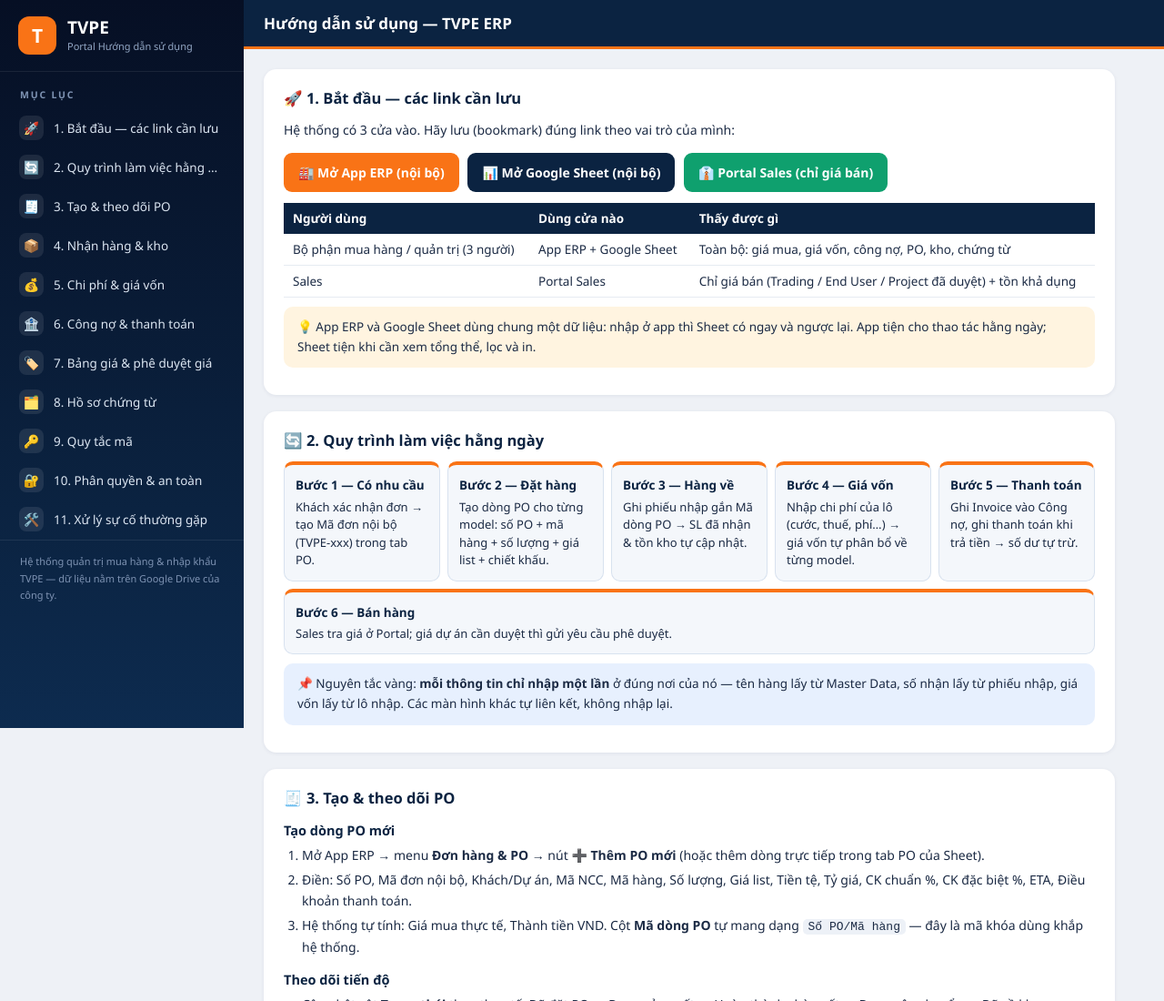
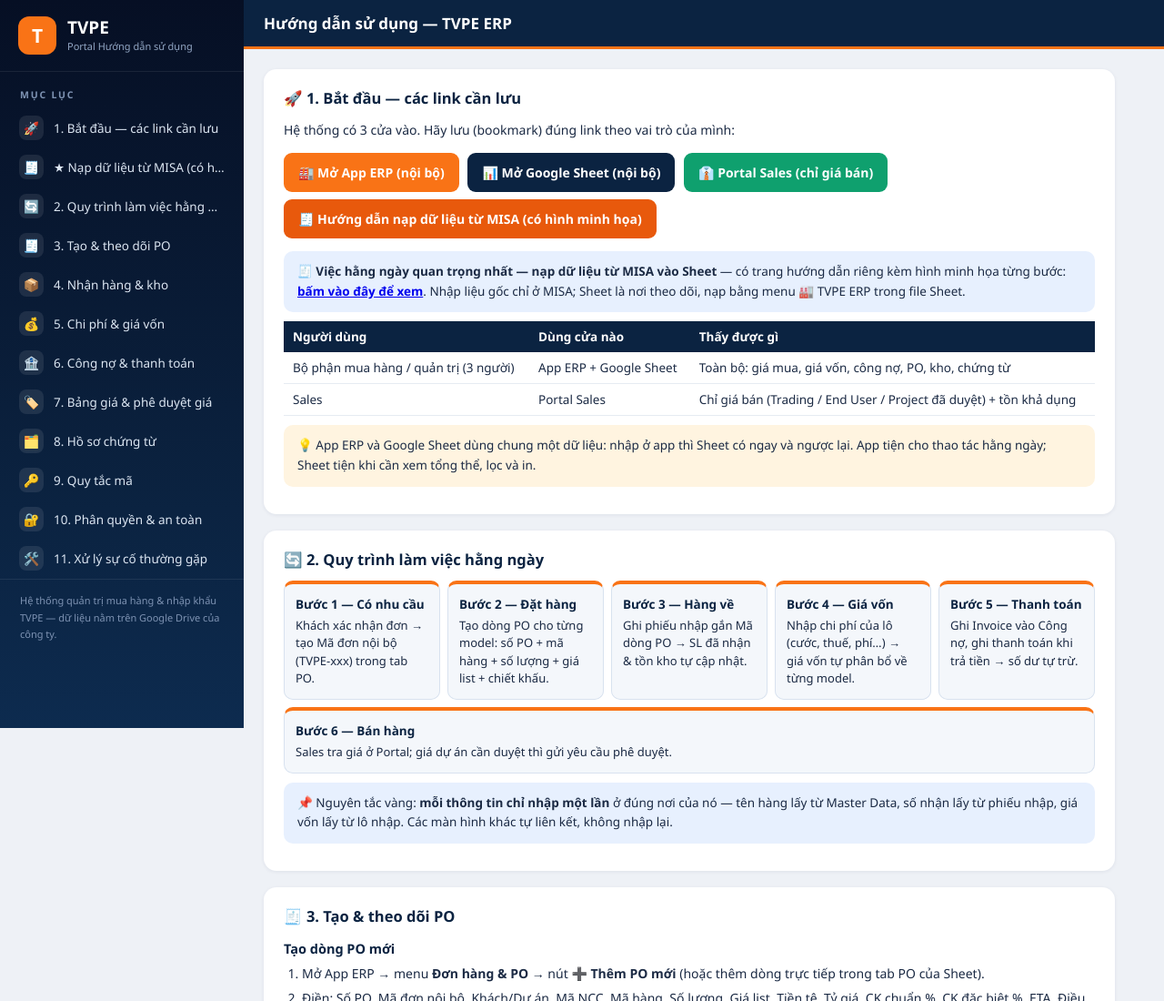
Before and after one commit to hanglex9x-cmyk/tvpe-purchasing-demo, a plain HTML site: page huong-dan.html in a window 1280 px wide. Shown: the top 1100 px of the page at 91% size. Drawn offline with Linux system fonts and the light colour scheme.

Commit message:
Add MISA guide links to main portal

```diff
--- a/huong-dan.html
+++ b/huong-dan.html
@@ -61,6 +61,7 @@
     <div class="menu-label">Mục lục</div>
     <nav class="menu">
       <a href="#bat-dau"><span class="ic">🚀</span><span class="tx">1. Bắt đầu — các link cần lưu</span></a>
+      <a href="huong-dan-nap-misa.html"><span class="ic">🧾</span><span class="tx">★ Nạp dữ liệu từ MISA (có hình minh họa)</span></a>
       <a href="#quy-trinh"><span class="ic">🔄</span><span class="tx">2. Quy trình làm việc hằng ngày</span></a>
       <a href="#po"><span class="ic">🧾</span><span class="tx">3. Tạo & theo dõi PO</span></a>
       <a href="#kho"><span class="ic">📦</span><span class="tx">4. Nhận hàng & kho</span></a>
@@ -86,7 +87,9 @@
           <a class="btn" href="https://script.google.com/macros/s/AKfycbyPt1GU9y6gqNgYtORdUqHvl2fqNamj1P9s0-inQHmnTHoK9NCBgBc2caV8Hx9CbF2mTw/exec" target="_blank">🏭 Mở App ERP (nội bộ)</a>
           <a class="btn navy" href="https://docs.google.com/spreadsheets/d/1CpytSjhaYifMFo8SSCIEJA9GYKdINLEylXMPGpKSvh4/edit" target="_blank">📊 Mở Google Sheet (nội bộ)</a>
           <a class="btn teal" href="https://docs.google.com/spreadsheets/d/1bQ-B2fJxBRRq-vYTMGc6BN8WnfMdcSytBUpyqufPSIM/edit" target="_blank">👔 Portal Sales (chỉ giá bán)</a>
+          <a class="btn" style="background:#E8590C" href="huong-dan-nap-misa.html">🧾 Hướng dẫn nạp dữ liệu từ MISA (có hình minh họa)</a>
         </p>
+        <div class="note blue">🧾 <b>Việc hằng ngày quan trọng nhất — nạp dữ liệu từ MISA vào Sheet</b> — có trang hướng dẫn riêng kèm hình minh họa từng bước: <a href="huong-dan-nap-misa.html"><b>bấm vào đây để xem</b></a>. Nhập liệu gốc chỉ ở MISA; Sheet là nơi theo dõi, nạp bằng menu 🏭 TVPE ERP trong file Sheet.</div>
         <table>
           <tr><th>Người dùng</th><th>Dùng cửa nào</th><th>Thấy được gì</th></tr>
           <tr><td>Bộ phận mua hàng / quản trị (3 người)</td><td>App ERP + Google Sheet</td><td>Toàn bộ: giá mua, giá vốn, công nợ, PO, kho, chứng từ</td></tr>
```
